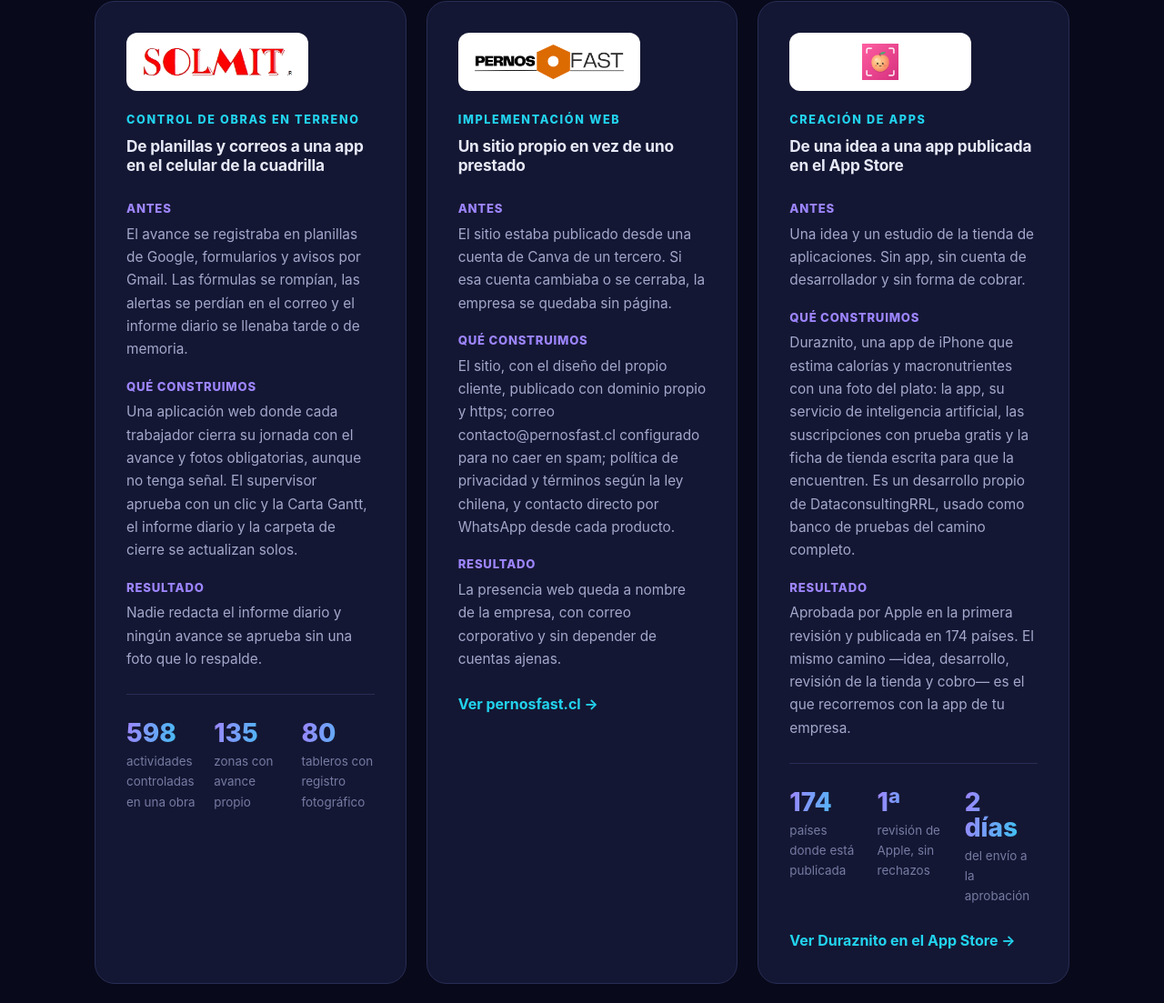
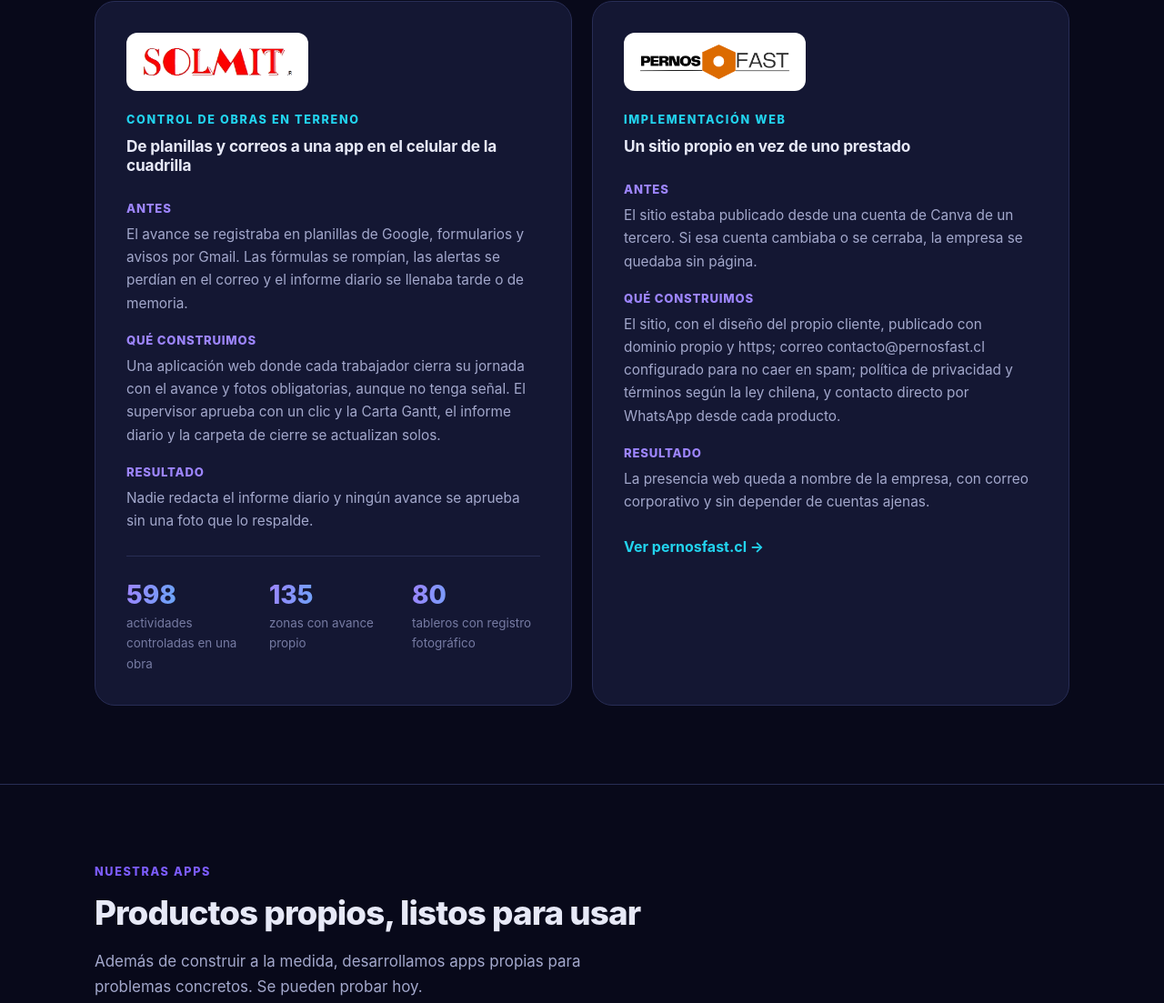
Before and after one commit to rociocamilarl/sitio-dataconsultingrrl, a plain HTML site: page index.html in a window 1280 px wide. Shown: the part 5157-6260 px from the top of the page at 91% size. Drawn offline with Linux system fonts and the light colour scheme.

Commit message:
Duraznito queda solo en «Nuestras apps»
Se quita su tarjeta de «Proyectos ejecutados», que repetía lo mismo justo
encima de la sección de apps propias. Esa sección vuelve a ser trabajo para
clientes: SOLMIT y Pernos Fast, con la bajada «Dos empresas».

Co-Authored-By: Claude Opus 5 <noreply@anthropic.com>

```diff
--- a/index.html
+++ b/index.html
@@ -543,7 +543,7 @@
     <div class="intro">
       <span class="ojo">Proyectos ejecutados</span>
       <h2>Lo que ya está funcionando</h2>
-      <p>Tres casos, tres problemas distintos, el mismo criterio: que lo construido funcione en el
+      <p>Dos empresas, dos problemas distintos, el mismo criterio: que lo construido funcione en el
         día a día de quienes lo usan.</p>
     </div>
     <div class="rejilla r2">
@@ -582,29 +582,6 @@
         <p>La presencia web queda a nombre de la empresa, con correo corporativo y sin depender de
           cuentas ajenas.</p>
         <a class="enlace" href="https://pernosfast.cl/" target="_blank" rel="noopener">Ver pernosfast.cl →</a>
-      </article>
-      <article class="proyecto">
-        <div class="proyecto-logo"><img src="assets/partners/duraznito.png" alt="Duraznito" width="256" height="256" loading="lazy"></div>
-        <span class="tipo">Creación de apps</span>
-        <h3>De una idea a una app publicada en el App Store</h3>
-        <h4>Antes</h4>
-        <p>Una idea y un estudio de la tienda de aplicaciones. Sin app, sin cuenta de desarrollador
-          y sin forma de cobrar.</p>
-        <h4>Qué construimos</h4>
-        <p>Duraznito, una app de iPhone que estima calorías y macronutrientes con una foto del
-          plato: la app, su servicio de inteligencia artificial, las suscripciones con prueba
-          gratis y la ficha de tienda escrita para que la encuentren. Es un desarrollo propio de
-          DataconsultingRRL, usado como banco de pruebas del camino completo.</p>
-        <h4>Resultado</h4>
-        <p>Aprobada por Apple en la primera revisión y publicada en 174 países. El mismo camino
-          —idea, desarrollo, revisión de la tienda y cobro— es el que recorremos con la app de tu
-          empresa.</p>
-        <div class="metricas">
-          <div class="metrica"><div class="v">174</div><div class="e">países donde está publicada</div></div>
-          <div class="metrica"><div class="v">1ª</div><div class="e">revisión de Apple, sin rechazos</div></div>
-          <div class="metrica"><div class="v">2 días</div><div class="e">del envío a la aprobación</div></div>
-        </div>
-        <a class="enlace" href="https://apps.apple.com/cl/app/id6835375797" target="_blank" rel="noopener">Ver Duraznito en el App Store →</a>
       </article>
     </div>
   </div>
```
Also changed, not shown: 1 other file.
